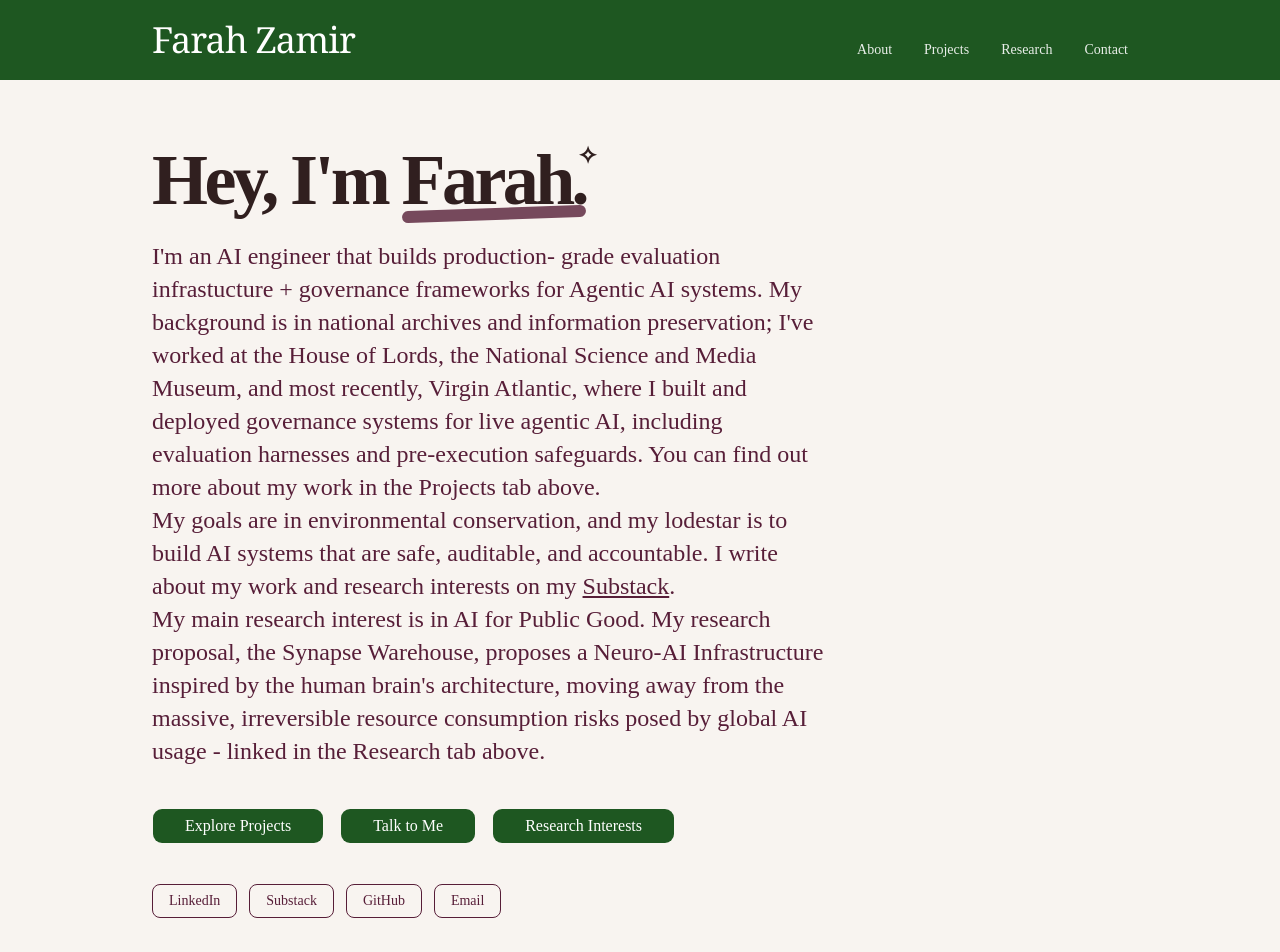
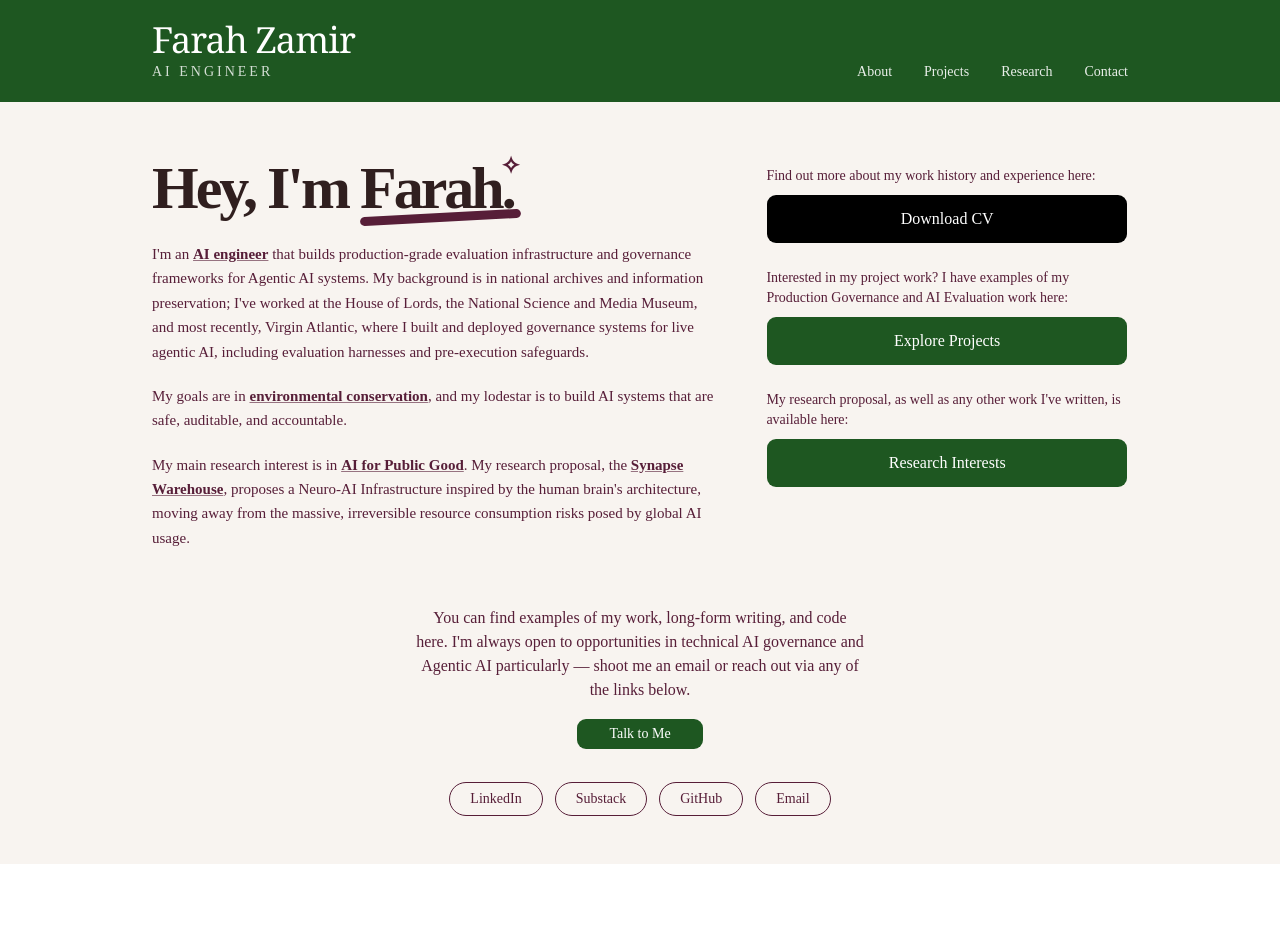
Before and after one commit to dynamicsofanaisteroid/farah-zamir-portfolio, a Next.js app: page / in a window 1280 px wide. Shown: the top 952 px of the page. After the commit the page ends 864 px from the top, so only its background shows below. Built offline with nearby package versions, Linux system fonts and the light colour scheme.

Commit message:
Landing page re-tool, vers 4

```diff
--- a/app/page.tsx
+++ b/app/page.tsx
@@ -8,14 +8,13 @@ export default function Home() {
       <nav className="bg-[#1e5721] text-white">
         <div className="max-w-5xl mx-auto px-6 py-5">
           <div className="flex items-end justify-between">
-      {/* Logo + Title */}
             <div>
               <Link href="/" className="font-serif text-4xl tracking-tight text-white">
                 Farah Zamir
               </Link>
+              <div className="text-sm text-white/80 tracking-[3px] mt-0.5">AI ENGINEER</div>
             </div>
 
-      {/* Navigation */}
             <div className="flex gap-8 text-sm font-medium text-white/90">
               <Link href="/about" className="hover:text-white transition-colors">About</Link>
               <Link href="/projects" className="hover:text-white transition-colors">Projects</Link>
@@ -27,84 +26,87 @@ export default function Home() {
       </nav>
 
       {/* Hero Section */}
-      <div className="max-w-5xl mx-auto px-6 pt-16 pb-12">
-        <div className="max-w-3xl">
-          <h1 className="text-7xl font-semibold tracking-tighter text-[#301f1f] leading-none mb-2">
+      <div className="max-w-5xl mx-auto px-6 pt-14 pb-12">
+        <div className="grid md:grid-cols-5 gap-x-12 gap-y-10 items-start">
+
+          {/* Left Column - Bio */}
+          <div className="md:col-span-3">
+            <h1 className="text-6xl font-semibold tracking-tighter text-[#301f1f] leading-none mb-6">
               Hey, I&apos;m{" "}
               <span className="relative inline-block">
                 Farah.
-              <span className="absolute -bottom-1 left-0 w-full h-3 bg-[#571e38] -rotate-2 rounded-sm opacity-80"></span>
-              <span className="absolute -top-1 -right-2 text-2xl">✧</span>
+                <span className="absolute -bottom-1 left-0 w-[105%] h-[9px] bg-[#571e38] -rotate-[3deg] rounded-sm"></span>
+                <span className="absolute -top-2 -right-1 text-2xl text-[#571e38]">✧</span>
               </span>
             </h1>
 
-          <p className="text-2xl text-[#571e38] leading-snug mt-6 max-w-2xl">
-            I'm an AI engineer that builds production- grade evaluation infrastucture + governance frameworks for Agentic AI systems. My background is in national archives and information preservation; I've worked at the House of Lords, the National Science and Media Museum, and most recently, Virgin Atlantic, where I built and deployed governance systems for live agentic AI, including evaluation harnesses and pre-execution safeguards. You can find out more about my work in the Projects tab above.
-          <br/>
-          My goals are in environmental conservation, and my lodestar is to build AI systems that are safe, auditable, and accountable. I write about my work and research interests on my <a href="https://dynamicsofanaisteroid.substack.com/" target="_blank" className="underline text-[#571e38] hover:text-[#1e5721] transition-colors">Substack</a>.
-          <br/>
-          My main research interest is in AI for Public Good. My research proposal, the Synapse Warehouse, proposes a Neuro-AI Infrastructure inspired by the human brain's architecture, moving away from the massive, irreversible resource consumption risks posed by global AI usage - linked in the Research tab above.
+            <div className="space-y-5 text-[15px] leading-relaxed text-[#571e38]">
+              <p>
+                I&apos;m an <span className="font-semibold underline decoration-[#571e38]/60">AI engineer</span> that builds production-grade evaluation infrastructure and governance frameworks for Agentic AI systems. My background is in national archives and information preservation; I&apos;ve worked at the House of Lords, the National Science and Media Museum, and most recently, Virgin Atlantic, where I built and deployed governance systems for live agentic AI, including evaluation harnesses and pre-execution safeguards.
               </p>
-          {/* CTA Buttons */}
-          <div className="flex flex-wrap gap-4 mt-10">
-            <Button asChild size="lg" className="bg-[#1e5721] hover:bg-[#16451a] text-white px-8 text-base">
-              <Link href="/projects">Explore Projects</Link>
-            </Button>
-            <Button asChild size="lg" className="bg-[#1e5721] hover:bg-[#16451a] text-white px-8 text-base">
-              <Link href="/contact">Talk to Me</Link>
-            </Button>
-            <Button asChild size="lg" className="bg-[#1e5721] hover:bg-[#16451a] text-white px-8 text-base">
-              <Link href="/research">Research Interests</Link>
+
+              <p>
+                My goals are in <span className="font-semibold underline decoration-[#571e38]/60">environmental conservation</span>, and my lodestar is to build AI systems that are safe, auditable, and accountable.
+              </p>
+
+              <p>
+                My main research interest is in <span className="font-semibold underline decoration-[#571e38]/60">AI for Public Good</span>. My research proposal, the <Link href="/research" className="font-semibold underline decoration-[#571e38]/60 hover:text-[#1e5721]">Synapse Warehouse</Link>, proposes a Neuro-AI Infrastructure inspired by the human brain&apos;s architecture, moving away from the massive, irreversible resource consumption risks posed by global AI usage.
+              </p>
+            </div>
+          </div>
+
+          {/* Right Column - CTAs */}
+          <div className="md:col-span-2 space-y-6 pt-2">
+            <div>
+              <p className="text-sm text-[#571e38] mb-2">Find out more about my work history and experience here:</p>
+              <Button asChild className="w-full bg-black hover:bg-[#301f1f] text-white py-6 text-base">
+                <a href="/Farah_Zamir_CV.pdf" target="_blank">Download CV</a>
               </Button>
             </div>
 
-          {/* Social Links - Right aligned */}
-          <div className="flex gap-3 mt-10 justify-start">
-            <a
-              href="https://www.linkedin.com/in/farah-zamir-956659144"
-              target="_blank"
-              className="px-4 py-1.5 text-sm border border-[#571e38] text-[#571e38] rounded-md hover:bg-[#571e38] hover:text-white transition-colors"
-            >
-              LinkedIn
-            </a>
-            <a
-              href="https://dynamicsofanaisteroid.substack.com/"
-              target="_blank"
-              className="px-4 py-1.5 text-sm border border-[#571e38] text-[#571e38] rounded-md hover:bg-[#571e38] hover:text-white transition-colors"
-            >
-              Substack
-            </a>
-            <a
-              href="https://github.com/dynamicsofanaisteroid"
-              target="_blank"
-              className="px-4 py-1.5 text-sm border border-[#571e38] text-[#571e38] rounded-md hover:bg-[#571e38] hover:text-white transition-colors"
-            >
-              GitHub
-            </a>
-            <a
-              href="mailto:dynamicsofanaisteroid@gmail.com"
-              className="px-4 py-1.5 text-sm border border-[#571e38] text-[#571e38] rounded-md hover:bg-[#571e38] hover:text-white transition-colors"
-            >
-              Email
-            </a>
+            <div>
+              <p className="text-sm text-[#571e38] mb-2">Interested in my project work? I have examples of my Production Governance and AI Evaluation work here:</p>
+              <Button asChild className="w-full bg-[#1e5721] hover:bg-[#16451a] text-white py-6 text-base">
+                <Link href="/projects">Explore Projects</Link>
+              </Button>
+            </div>
+
+            <div>
+              <p className="text-sm text-[#571e38] mb-2">My research proposal, as well as any other work I&apos;ve written, is available here:</p>
+              <Button asChild className="w-full bg-[#1e5721] hover:bg-[#16451a] text-white py-6 text-base">
+                <Link href="/research">Research Interests</Link>
+              </Button>
             </div>
           </div>
         </div>
 
-      {/* Quick Highlights */}
-      <div className="max-w-5xl mx-auto px-6 pb-20">
-        <div className="grid md:grid-cols-3 gap-6">
-          <div className="bg-white border border-[#e8d7b5] rounded-2xl p-6">
-            <h3 className="font-semibold text-lg mb-2 text-[#1e5721]">Production Governance</h3>
-            <p className="text-[#571e38] text-sm">Built and deployed governance systems for live agentic AI at Virgin Atlantic, including evaluation harnesses and pre-execution safeguards.</p>
-          </div>
-          <div className="bg-white border border-[#e8d7b5] rounded-2xl p-6">
-            <h3 className="font-semibold text-lg mb-2 text-[#1e5721]">Technical AI Governance</h3>
-            <p className="text-[#571e38] text-sm">Focused on practical mechanisms for agent safety, auditability, and responsible deployment of frontier AI systems.</p>
-          </div>
-          <div className="bg-white border border-[#e8d7b5] rounded-2xl p-6">
-            <h3 className="font-semibold text-lg mb-2 text-[#1e5721]">Preservation Mindset</h3>
-            <p className="text-[#571e38] text-sm">Background in national archives and information preservation informs a long-term, accountable approach to building AI systems.</p>
+        {/* Bottom CTA + Social */}
+        <div className="mt-14 text-center">
+          <p className="text-[#571e38] mb-4 max-w-md mx-auto">
+            You can find examples of my work, long-form writing, and code here. I&apos;m always open to opportunities in technical AI governance and Agentic AI particularly — shoot me an email or reach out via any of the links below.
+          </p>
+
+          <Button asChild className="bg-[#1e5721] hover:bg-[#16451a] text-white px-8 mb-8">
+            <Link href="/contact">Talk to Me</Link>
+          </Button>
+
+          <div className="flex justify-center gap-3">
+            <a href="https://www.linkedin.com/in/farah-zamir-956659144" target="_blank"
+               className="px-5 py-1.5 text-sm border border-[#571e38] text-[#571e38] rounded-full hover:bg-[#571e38] hover:text-white transition-colors">
+              LinkedIn
+            </a>
+            <a href="https://dynamicsofanaisteroid.substack.com/" target="_blank"
+               className="px-5 py-1.5 text-sm border border-[#571e38] text-[#571e38] rounded-full hover:bg-[#571e38] hover:text-white transition-colors">
+              Substack
+            </a>
+            <a href="https://github.com/dynamicsofanaisteroid" target="_blank"
+               className="px-5 py-1.5 text-sm border border-[#571e38] text-[#571e38] rounded-full hover:bg-[#571e38] hover:text-white transition-colors">
+              GitHub
+            </a>
+            <a href="mailto:dynamicsofanaisteroid@gmail.com"
+               className="px-5 py-1.5 text-sm border border-[#571e38] text-[#571e38] rounded-full hover:bg-[#571e38] hover:text-white transition-colors">
+              Email
+            </a>
           </div>
         </div>
       </div>
```
Lines whose indentation alone changed are shown as unchanged.
